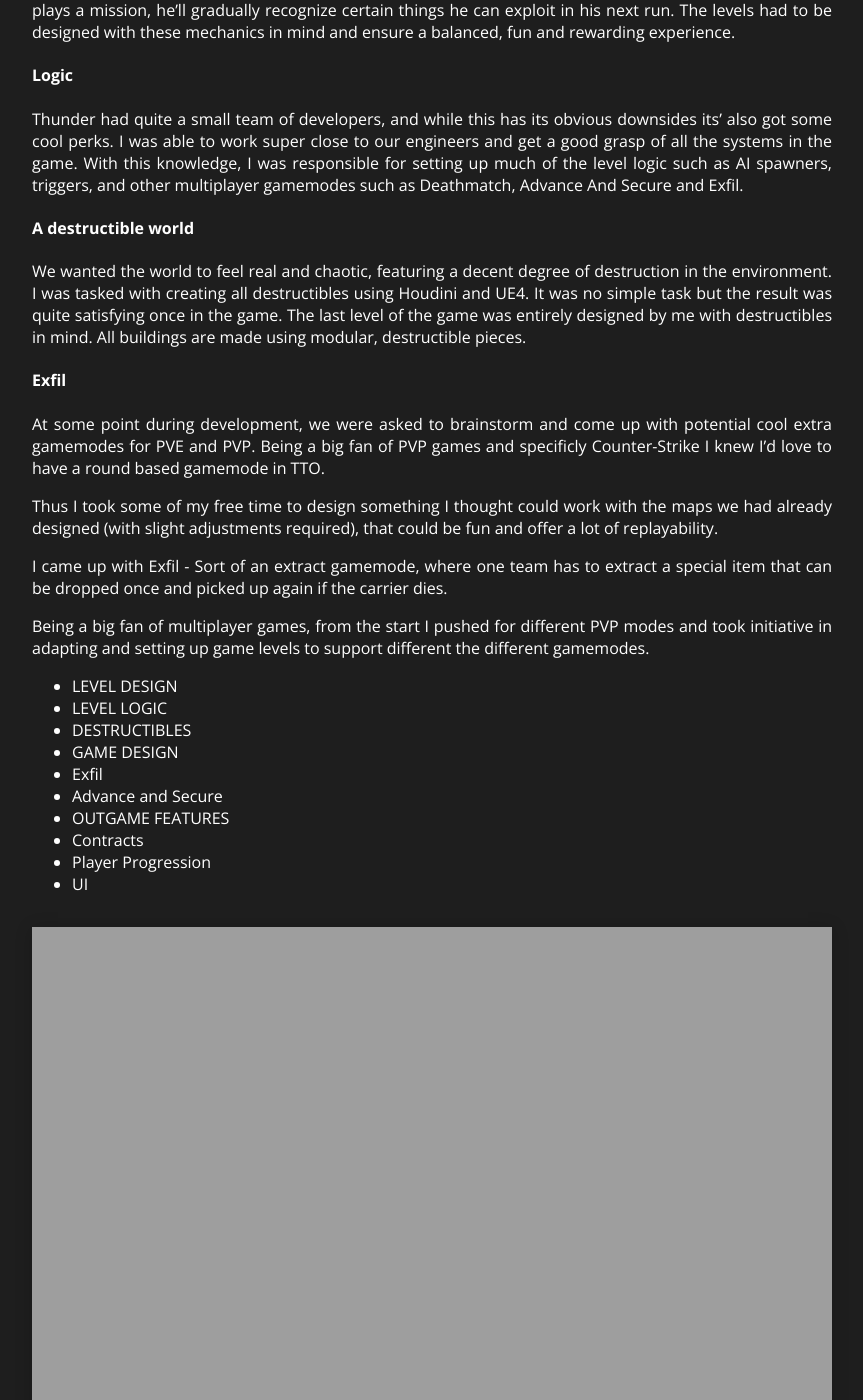
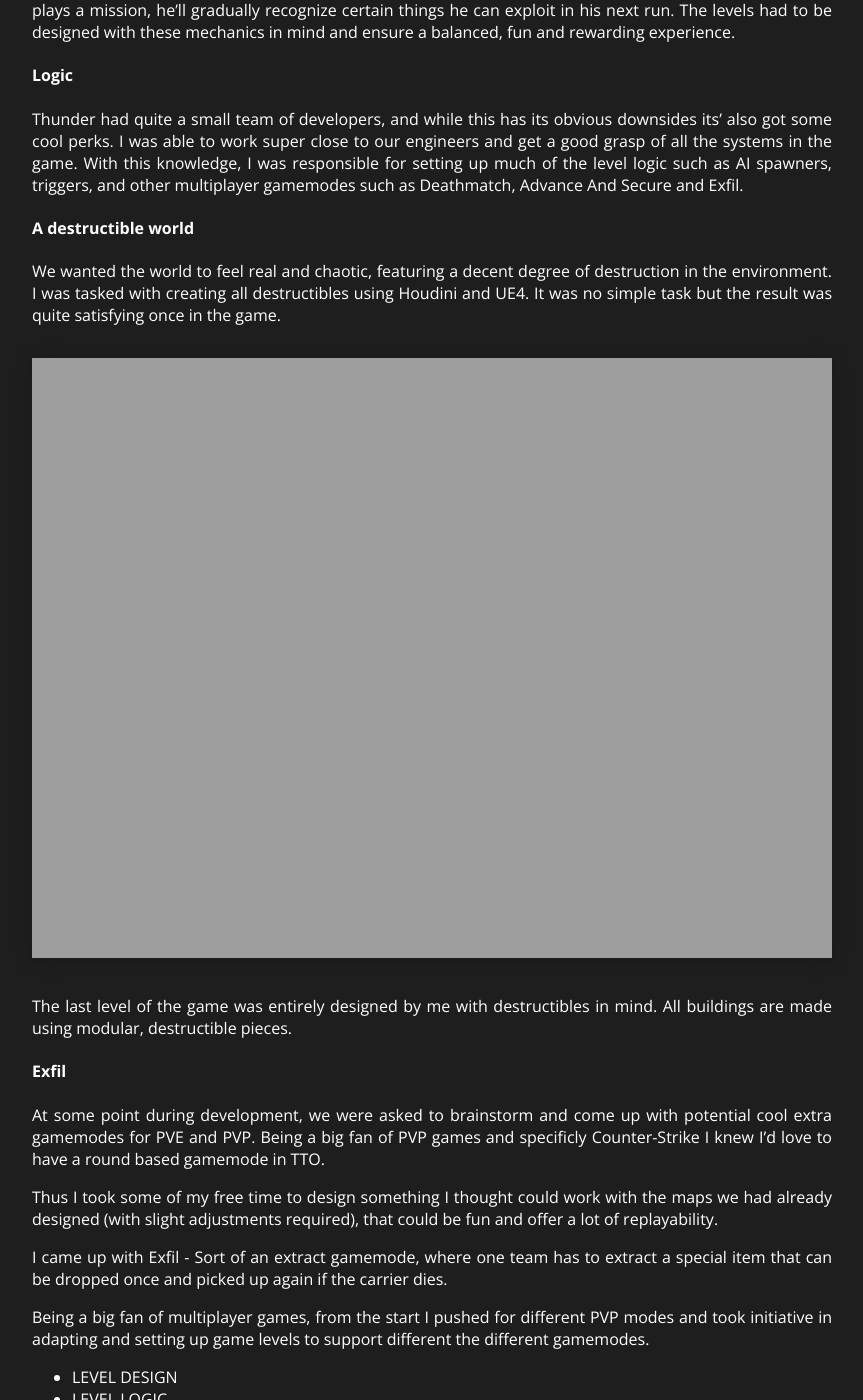
Before and after one commit to THEREALUNREAL/THEREALUNREAL.github.io, a Jekyll site: the page built from _posts/2021-12-07-ThunderTierOne.markdown, in a window 1280 px wide and 1400 px high, scrolled down 1476 px. Shown: the whole window, without its empty margins (208-1071 px from the left). Built offline with Jekyll 4.4.1, drawn with Linux system fonts in a browser that asks for light colours; nearby versions of some CDN libraries.

Commit message:
Update 2021-12-07-ThunderTierOne.markdown

```diff
--- a/_posts/2021-12-07-ThunderTierOne.markdown
+++ b/_posts/2021-12-07-ThunderTierOne.markdown
@@ -33,9 +33,11 @@
 
 #### A destructible world
 
-We wanted the world to feel real and chaotic, featuring a decent degree of destruction in the environment. I was tasked with creating all destructibles using Houdini and UE4. It was no simple task but the result was quite satisfying once in the game. The last level of the game was entirely designed by me with destructibles in mind. All buildings are made using modular, destructible pieces.
+We wanted the world to feel real and chaotic, featuring a decent degree of destruction in the environment. I was tasked with creating all destructibles using Houdini and UE4. It was no simple task but the result was quite satisfying once in the game.
 
+[![TTO #1]({{ site.url }}/images/ThunderTierOne/Maps2_600x200.gif)]({{ site.url }}/images/ThunderTierOne/destructibles1.gif)
 
+The last level of the game was entirely designed by me with destructibles in mind. All buildings are made using modular, destructible pieces.
 
 #### Exfil
 
@@ -62,8 +64,6 @@
 -   Player Progression
 -   UI
 
-
-[![TTO #1]({{ site.url }}/images/ThunderTierOne/Maps2_600x200.gif)]({{ site.url }}/images/ThunderTierOne/Maps2_600x200.gif)
 
 Having been involved in so many different things in the game, makes this a very special project for me that I'm super proud of and, in a way I consider it atleast partly my -adopted- baby that I care for a lot.
 
```
